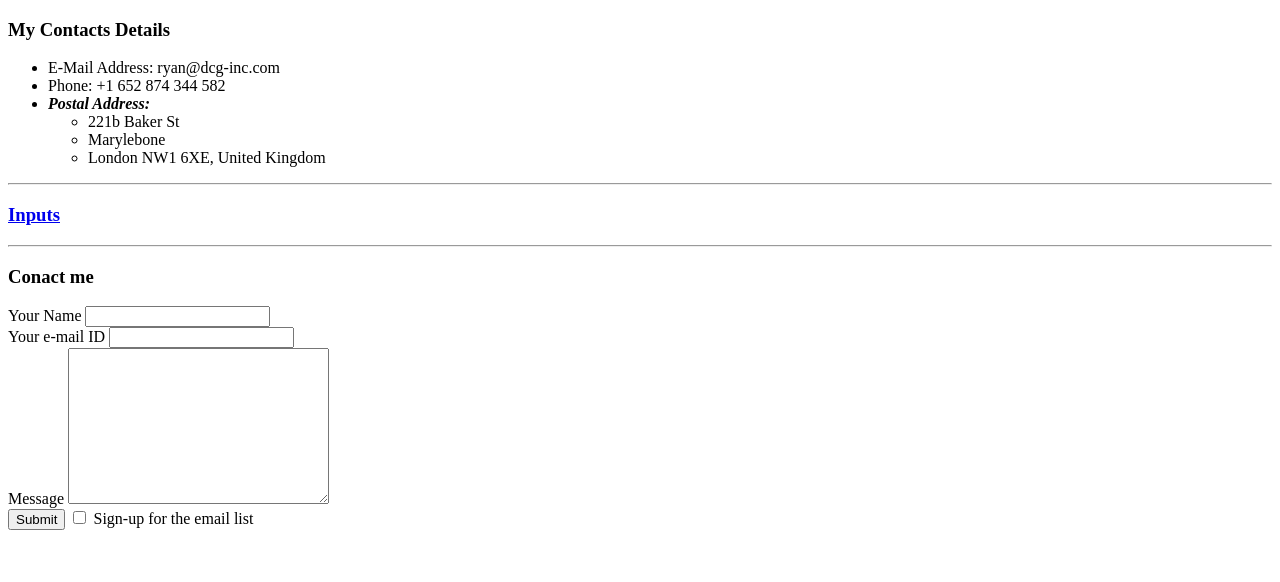
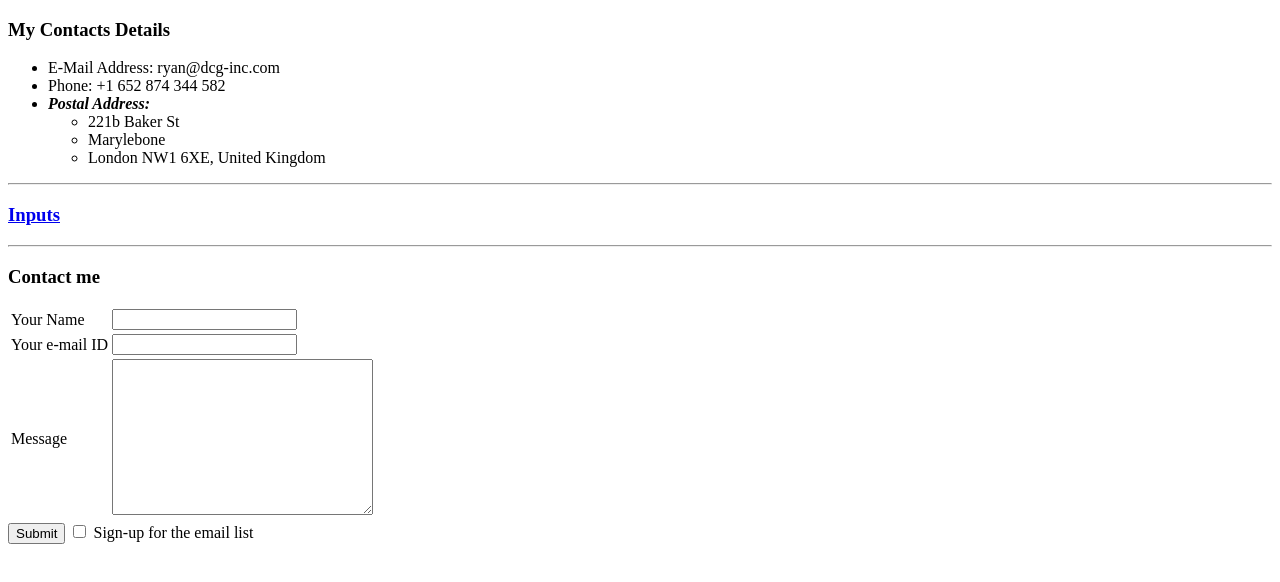
Before and after one commit to ilyas032019/CV1, a plain HTML site: page Contacts.html in a window 1280 px wide. Drawn offline with Linux system fonts and the light colour scheme.

Commit message:
Update Contacts.html

```diff
--- a/Contacts.html
+++ b/Contacts.html
@@ -23,14 +23,25 @@
 <h3><a href="input.html">Inputs</a></h3>
 <hr>
 
-<h3>Conact me</h3>
+<h3>Contact me</h3>
   <form action="mailto:ilyas032019@gmail.com" method="post" enctype="text/plain">
-<label>Your Name</label>
-<input type="text" name="yourName" value=""><br>
-<label>Your e-mail ID</label>
-<input type="email" name="yourEmail" value=""><br>
-<label>Message</label>
-<textarea name="yourMessage" rows="10" cols="30"></textarea><br>
+
+    <table>
+      <tr>
+        <td><label>Your Name</label></td>
+        <td><input type="text" name="yourName" value=""></td>
+      </tr>
+
+      <tr>
+        <td><label>Your e-mail ID</label></td>
+        <td><input type="email" name="yourEmail" value=""></td>
+      </tr>
+
+      <tr>
+        <td><label>Message</label></td>
+        <td><textarea name="yourMessage" rows="10" cols="30"></textarea></td>
+      </tr>
+    </table>
 
 
     <input type="submit" name="">
```
